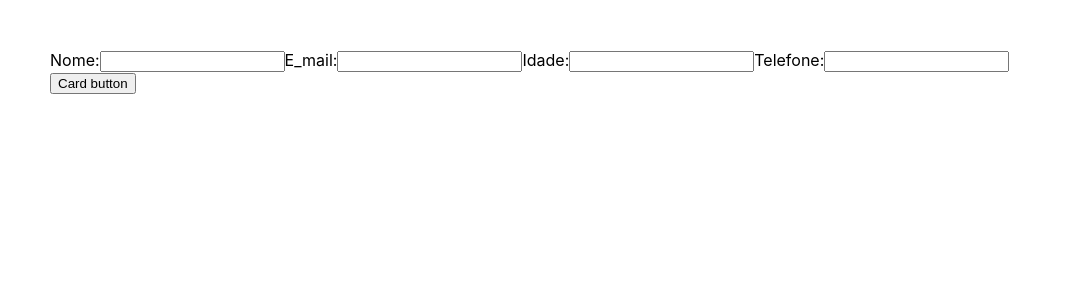
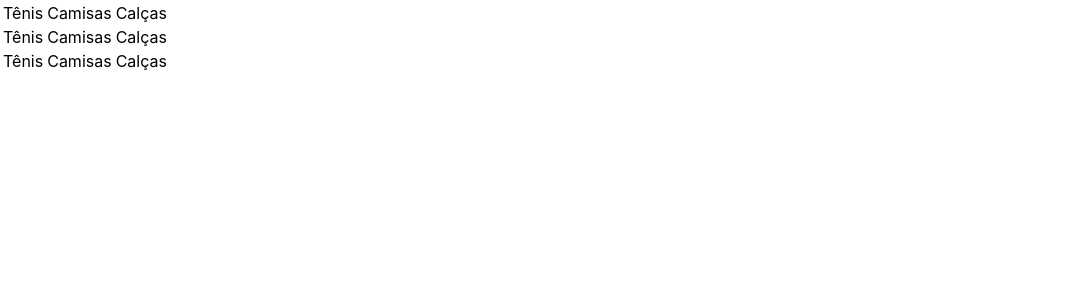
Before and after one commit to toticavalcanti/react-advanced, a React (Create React App) app: page / in a window 1280 px wide. Shown: the top 300 px of the page, without its empty margins (0-1065 px from the left). Built offline with nearby package versions, Linux system fonts and the light colour scheme.

Commit message:
fragment

```diff
--- a/src/App.js
+++ b/src/App.js
@@ -1,18 +1,29 @@
-import React, { useState, useEffect } from 'react';
-import { ThemeContext, themes } from './theme';
-import Card from './Card';
+import React, { Fragment} from 'react';
+
+const store = ['', '', '  ']
+
+function Column(){
+  return(
+    <tr>
+      <td>Tênis</td>
+      <td>Camisas</td>
+      <td>Calças</td>
+    </tr>
+  )
+}
+
 function App(){
-  const [token, setToken] = useState()
 
-  useEffect(() => {
-    setTimeout(() =>{
-      setToken('3rHGDWhdjtre8789gdisashdiu');
-    }, 4000)
-  }, [setToken])
+  const renderColumns = (element, key) => (
+    <Fragment key={`column-${key}`}>
+      <Column />
+    </Fragment>
+  )
+
   return(
-    <ThemeContext.Provider value={ {...themes.primary, token} }>
-      <Card />
-    </ThemeContext.Provider >
+    <table>
+        {store.map(renderColumns)}
+    </table>
   )
 }
 
--- a/src/Card.js
+++ /dev/null
@@ -1,16 +0,0 @@
-import React, { useContext } from 'react';
-import { ThemeContext, themes } from './theme';
-import Form from './Form';
-
-function Card() {
-  const theme = useContext(ThemeContext)
-  console.log("Theme:Values ", theme)
-  return(
-    <div style={{ padding: '50px' }}>
-      <Form />
-      <button style={{ background: themes.background, color: themes.color }}>Card button</button>
-    </div>
-  )
-}
-
-export default Card;
--- a/src/Form.js
+++ /dev/null
@@ -1,30 +0,0 @@
-import React, { useContext } from 'react';
-import { ThemeContext } from './theme';
-function Form() {
-  const context = useContext(ThemeContext)
-  const renderForm = (
-    <form>
-      <label>Nome:</label>
-      <input />
-      <label>E_mail:</label>
-      <input />
-      <label>Idade:</label>
-      <input />
-      <label>Telefone:</label>
-      <input />
-    </form>
-  )
-
-  const renderNotLogged = (
-    <h1>
-      É necessário realizar o login!
-    </h1>
-  )
-  return(
-    <div>
-      {!context.token ? renderNotLogged : renderForm}
-    </div>
-  )
-}
-
-export default Form;
--- a/src/theme.js
+++ /dev/null
@@ -1,14 +0,0 @@
-import { createContext } from 'react';
-
-export const themes = {
-  primary: {
-    background: "#000",
-    color: "#efefef"
-  },
-  secundary: {
-    background: "#efefef",
-    color: "#000"
-  }
-}
-
-export const ThemeContext = createContext(themes.primary)
```
